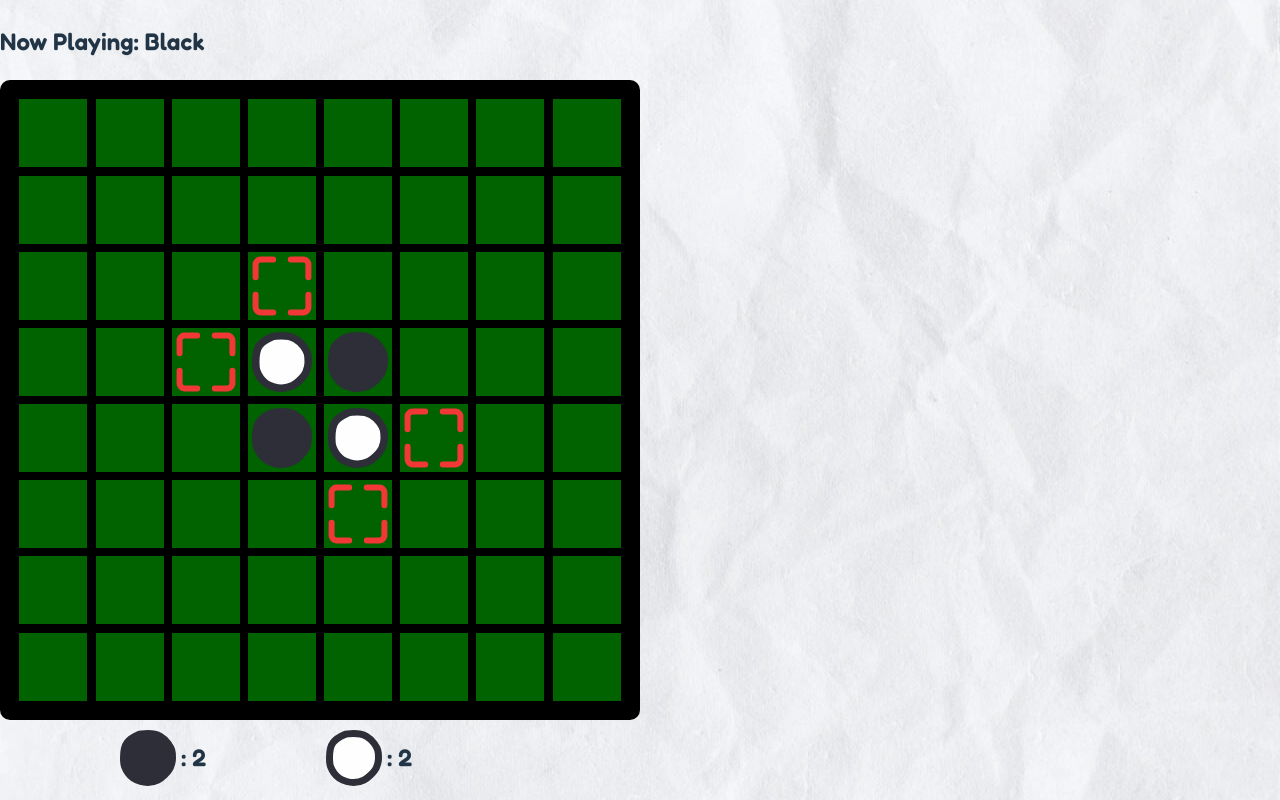
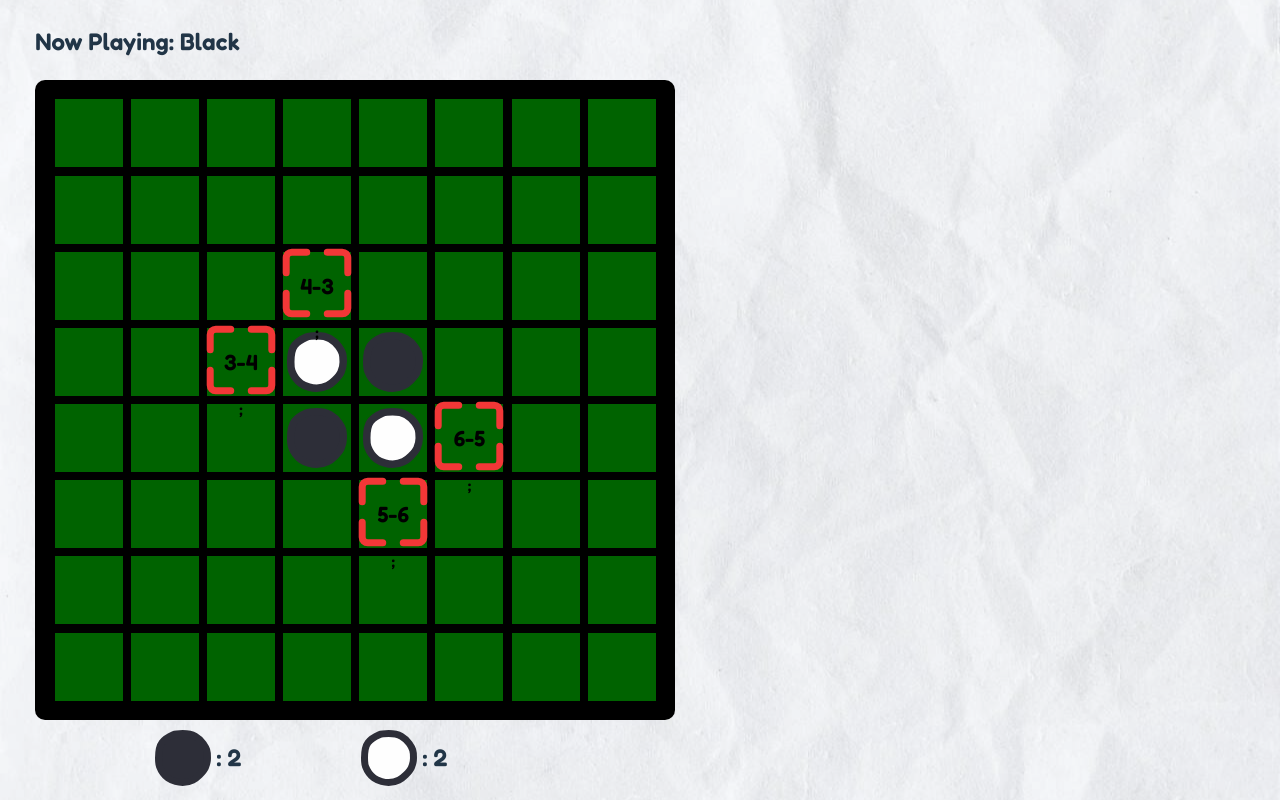
Before and after one commit to MinKonKim/Othello_project, a React (Vite) app in the folder frontend/: page /game in a window 1280 px wide. Built offline with nearby package versions, Linux system fonts and the light colour scheme.

Commit message:
2023.12.14 Setting Process

```diff
--- a/frontend/src/Gothello/components/GothelloBoardSquare.tsx
+++ b/frontend/src/Gothello/components/GothelloBoardSquare.tsx
@@ -8,6 +8,22 @@ import useStoneStore from "../../stores/useStoneStore";
 import uselatestPoint from "./../../stores/uselatestPoint";
 
 /** css  */
+const TargetContainer = styled.div`
+  margin-top: 1.2rem;
+  position: relative;
+  display: inline-block;
+`;
+
+const TextOverImage = styled.div`
+  position: absolute;
+  top: 40%;
+  left: 50%;
+  transform: translate(-50%, -50%);
+  font-size: 22px;
+  font-style: italic;
+  font-weight: 680;
+  color: "#222423";
+`;
 
 const Button = styled.button`
   background-color: rgba(0, 99, 0, 1);
@@ -103,7 +119,12 @@ const GothelloBoardSquare = ({
   };
   // 타겟 출력
   const renderTarget = () => {
-    return <img src={target} alt="target" width="70rem" height="60rem" />;
+    return (
+      <TargetContainer>
+        <img src={target} alt="target" width="70rem" height="70rem" />;
+        <TextOverImage>{id}</TextOverImage>
+      </TargetContainer>
+    );
   };
 
   const Render = () => {
--- a/frontend/src/Gothello/index.tsx
+++ b/frontend/src/Gothello/index.tsx
@@ -24,6 +24,7 @@ const Container = styled.div`
 const LeftSection = styled.div`
   flex: 1;
   margin-right: 50px;
+  margin-left: 2.75vw;
   flex-direction: colum;
 `;
 const CenterSection = styled.div`
```
Also changed, not shown: frontend/src/Start/components/Setting.tsx (+22 -0 lines), frontend/src/stores/useUserStore.tsx (+7 -0 lines).
